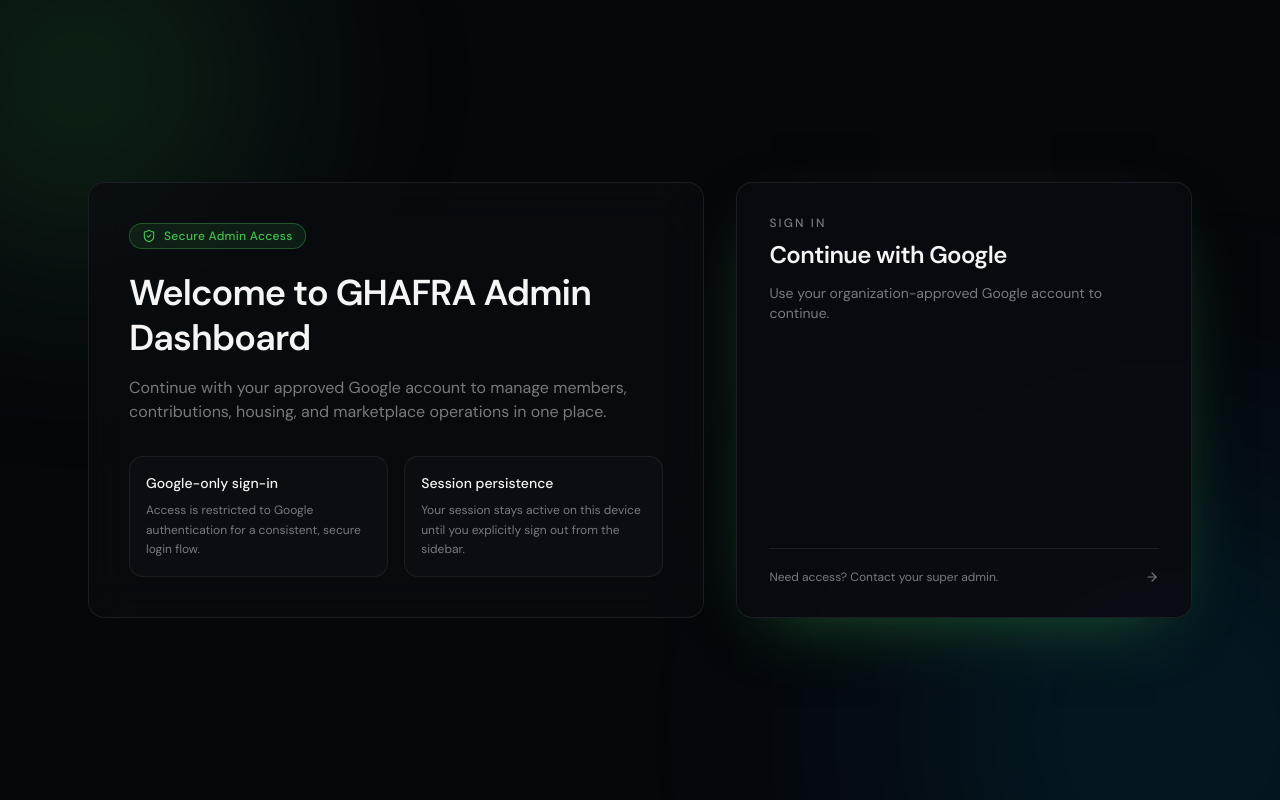
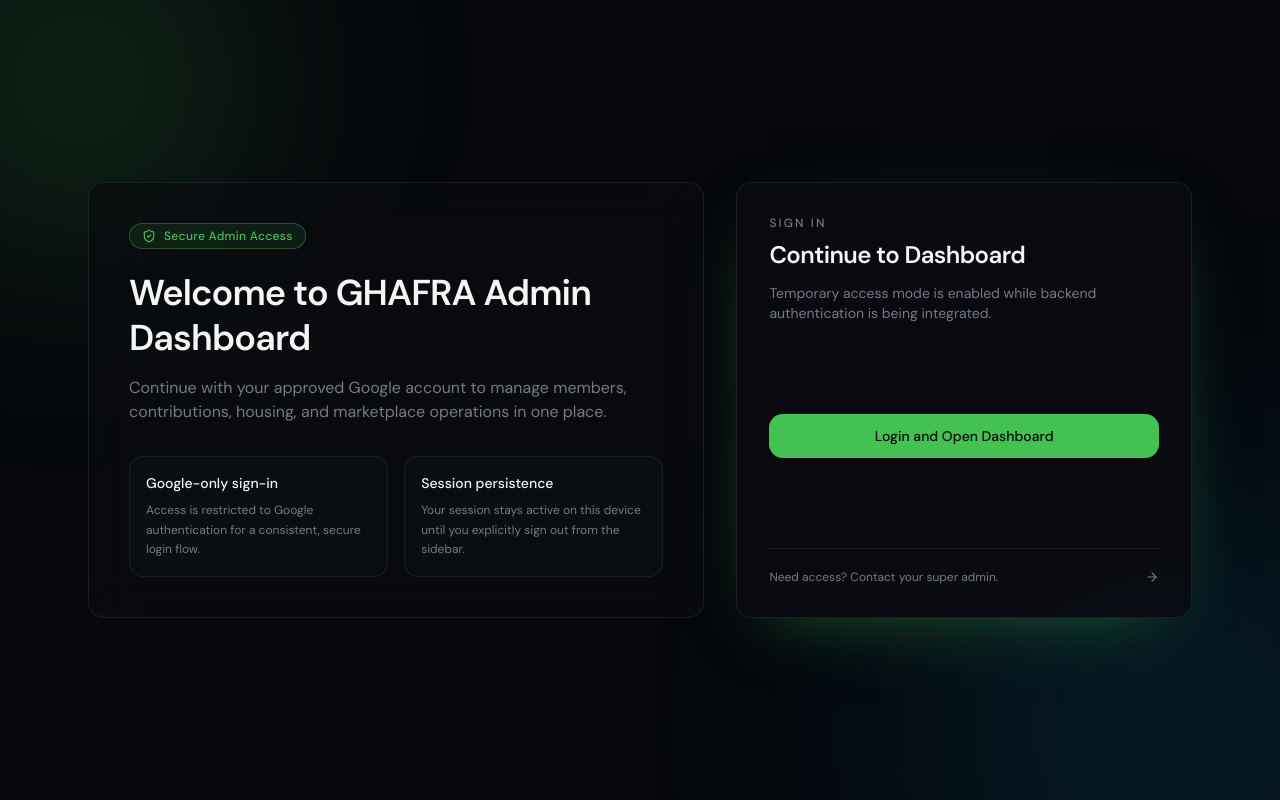
Before and after one commit to GHAFRASYSTEM/dashboard, a React (Vite) app: page /auth/login in a window 1280 px wide. Built offline with nearby package versions, Linux system fonts and the light colour scheme; no server answers.

Commit message:
Switch login page to temporary dashboard access mode

```diff
--- a/src/auth/auth-context.tsx
+++ b/src/auth/auth-context.tsx
@@ -25,6 +25,7 @@ type AuthContextValue = {
   user: AuthUser | null
   isAuthenticated: boolean
   isReady: boolean
+  signInTemporary: () => void
   signInWithGoogleCredential: (credential: string) => void
   signOut: () => void
 }
@@ -52,6 +53,11 @@ export function AuthProvider({ children }: { children: React.ReactNode }) {
   const [user, setUser] = useState<AuthUser | null>(null)
   const [isReady, setIsReady] = useState(false)
 
+  const setAuthenticatedUser = (nextUser: AuthUser) => {
+    localStorage.setItem(AUTH_STORAGE_KEY, JSON.stringify(nextUser))
+    setUser(nextUser)
+  }
+
   useEffect(() => {
     try {
       const stored = localStorage.getItem(AUTH_STORAGE_KEY)
@@ -71,10 +77,18 @@ export function AuthProvider({ children }: { children: React.ReactNode }) {
       user,
       isAuthenticated: Boolean(user),
       isReady,
+      signInTemporary: () => {
+        setAuthenticatedUser({
+          id: 'temporary-admin',
+          email: 'admin@ghafra.local',
+          name: 'Temporary Admin',
+          givenName: 'Temporary',
+          familyName: 'Admin',
+        })
+      },
       signInWithGoogleCredential: (credential: string) => {
         const nextUser = parseGoogleCredential(credential)
-        localStorage.setItem(AUTH_STORAGE_KEY, JSON.stringify(nextUser))
-        setUser(nextUser)
+        setAuthenticatedUser(nextUser)
       },
       signOut: () => {
         localStorage.removeItem(AUTH_STORAGE_KEY)
--- a/src/pages/auth/login.tsx
+++ b/src/pages/auth/login.tsx
@@ -1,6 +1,6 @@
-import { GoogleLogin } from '@react-oauth/google'
 import { ArrowRight, ShieldCheck } from 'lucide-react'
 import { Navigate, useLocation, useNavigate } from 'react-router-dom'
+import { Button } from '../../components/ui/button'
 import { useAuth } from '../../auth/auth-context'
 
 type LoginLocationState = {
@@ -8,14 +8,11 @@ type LoginLocationState = {
 }
 
 export default function LoginPage() {
-  const { isAuthenticated, signInWithGoogleCredential } = useAuth()
+  const { isAuthenticated, signInTemporary } = useAuth()
   const navigate = useNavigate()
   const location = useLocation()
   const state = (location.state as LoginLocationState) ?? {}
   const [fromPath] = [state.from && state.from !== '/auth/login' ? state.from : '/']
-
-  const googleClientId = import.meta.env.VITE_GOOGLE_CLIENT_ID
-  const isGoogleConfigured = Boolean(googleClientId)
 
   if (isAuthenticated) {
     return <Navigate to={fromPath} replace />
@@ -68,43 +65,24 @@ export default function LoginPage() {
                 Sign in
               </p>
               <h2 className="mt-2 text-2xl font-semibold tracking-tight">
-                Continue with Google
+                Continue to Dashboard
               </h2>
               <p className="mt-3 text-sm text-muted-foreground">
-                Use your organization-approved Google account to continue.
+                Temporary access mode is enabled while backend authentication is being integrated.
               </p>
             </div>
 
             <div className="mt-8">
-              {isGoogleConfigured ? (
-                <GoogleLogin
-                  onSuccess={(credentialResponse) => {
-                    const credential = credentialResponse.credential
-                    if (!credential) {
-                      return
-                    }
-
-                    signInWithGoogleCredential(credential)
-                    navigate(fromPath, { replace: true })
-                  }}
-                  onError={() => {
-                    console.error('Google login failed.')
-                  }}
-                  width="300"
-                  text="signin_with"
-                  shape="pill"
-                  size="large"
-                  theme="filled_black"
-                />
-              ) : (
-                <div className="rounded-xl border border-destructive/35 bg-destructive/10 px-4 py-3 text-sm text-destructive-foreground">
-                  Google auth is not configured yet. Add
-                  <code className="mx-1 rounded bg-background/70 px-1.5 py-0.5 text-xs text-foreground">
-                    VITE_GOOGLE_CLIENT_ID
-                  </code>
-                  in your dashboard env file.
-                </div>
-              )}
+              <Button
+                type="button"
+                className="h-11 w-full rounded-xl text-sm font-medium"
+                onClick={() => {
+                  signInTemporary()
+                  navigate(fromPath, { replace: true })
+                }}
+              >
+                Login and Open Dashboard
+              </Button>
             </div>
 
             <div className="mt-8 flex items-center justify-between border-t border-border/80 pt-5 text-xs text-muted-foreground">
```
